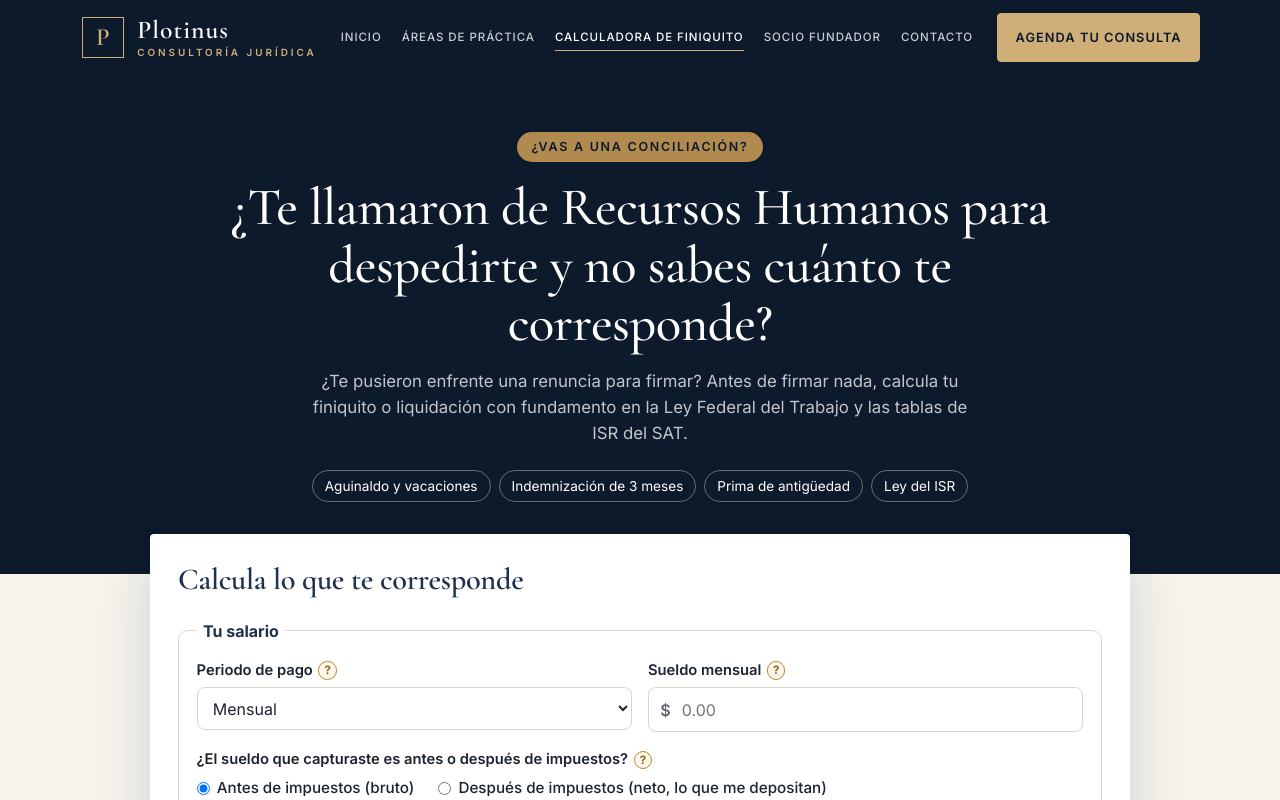
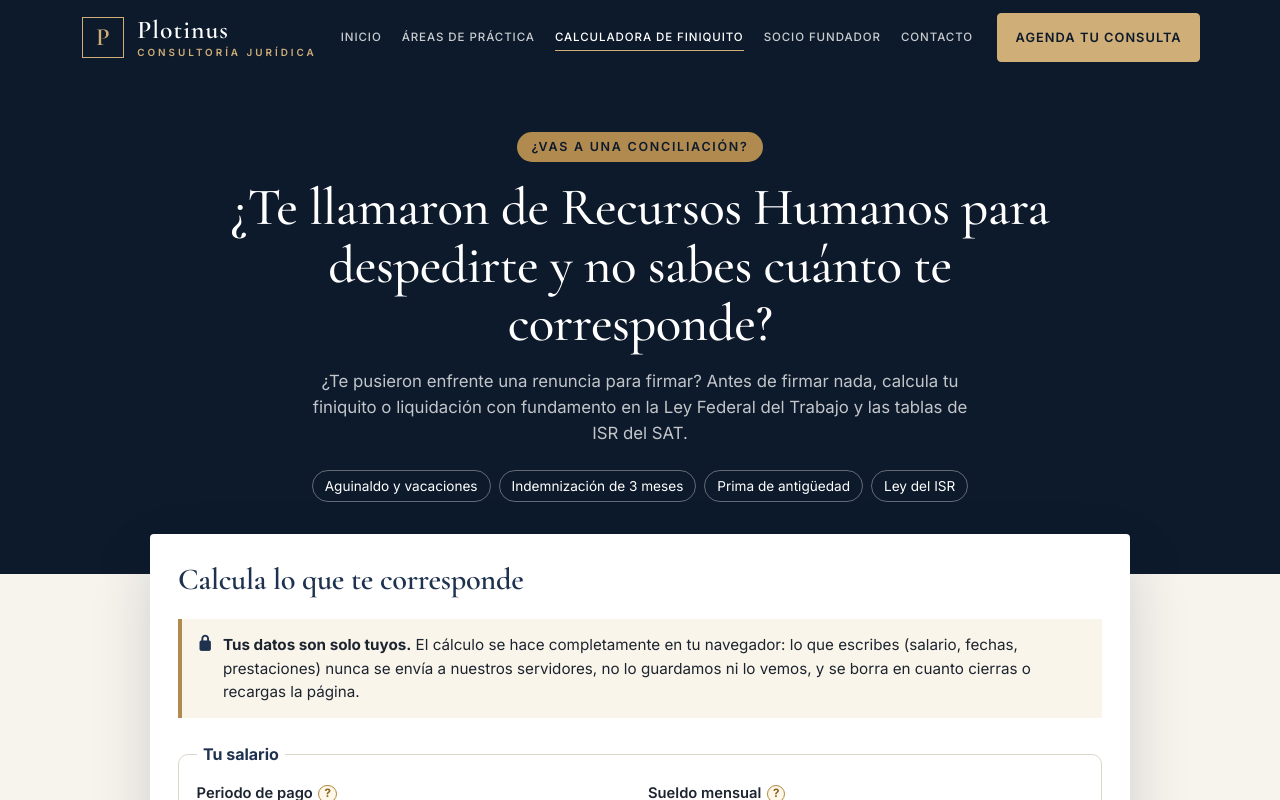
Before and after one commit to azteccoding/despacho-juridico-jorge, a Next.js app: page /calculadora-finiquito in a window 1280 px wide. Shown: the top 800 px of the page. Built offline with nearby package versions, Linux system fonts and the light colour scheme.

Commit message:
cookies alert

```diff
--- a/src/app/calculadora-finiquito/Calculadora.jsx
+++ b/src/app/calculadora-finiquito/Calculadora.jsx
@@ -139,6 +139,16 @@ export default function Calculadora() {
       <h2 id="titulo-calc" className={styles.seccionTitulo}>
         Calcula lo que te corresponde
       </h2>
+
+      <p className={styles.privacidad}>
+        <i className="fa-solid fa-lock" aria-hidden="true" />
+        <span>
+          <strong>Tus datos son solo tuyos.</strong> El cálculo se hace
+          completamente en tu navegador: lo que escribes (salario, fechas,
+          prestaciones) nunca se envía a nuestros servidores, no lo guardamos
+          ni lo vemos, y se borra en cuanto cierras o recargas la página.
+        </span>
+      </p>
 
       <form
         className={styles.formulario}
--- a/src/app/calculadora-finiquito/calculadora.module.css
+++ b/src/app/calculadora-finiquito/calculadora.module.css
@@ -82,6 +82,23 @@
 .seccionTitulo {
   margin: 0 0 1.25rem;
   font-size: 1.9rem;
+  color: var(--azul);
+}
+
+.privacidad {
+  display: flex;
+  gap: 0.75rem;
+  align-items: flex-start;
+  margin: 0 0 1.5rem;
+  padding: 0.9rem 1.1rem;
+  border-left: 4px solid var(--dorado);
+  background: var(--dorado-claro);
+  font-size: 0.95rem;
+  line-height: 1.55;
+}
+
+.privacidad i {
+  margin-top: 0.2rem;
   color: var(--azul);
 }
 
--- a/src/components/Footer.jsx
+++ b/src/components/Footer.jsx
@@ -103,7 +103,8 @@ export default function Footer() {
           </span>
           <span>
             La información de este sitio es orientativa y no sustituye una asesoría
-            jurídica personalizada.
+            jurídica personalizada. Este sitio no recaba datos personales: no
+            tiene formularios, cookies propias ni herramientas de analítica.
           </span>
         </div>
       </div>
--- a/src/constants/constants.js
+++ b/src/constants/constants.js
@@ -9,7 +9,7 @@ export const ESLOGAN = "Defendemos tu trabajo, tu familia y tu patrimonio.";
 export const DESCRIPCION_GENERAL =
   "Despacho especializado en derecho laboral, derecho familiar, amparo y derecho civil y mercantil. Acompañamos a personas y familias con estrategia, rigor técnico y trato cercano.";
 // Dominio público del sitio: se usa en metadataBase, sitemap y robots.
-export const SITIO_URL = "https://cjplotinus.com"; // TODO: confirmar dominio definitivo
+export const SITIO_URL = "https://plotinus.com.mx"; // plotinus.mx debe redirigir aquí
 
 export const SEO_DESCRIPCION_DESPACHO =
   "Consultoría Jurídica Plotinus: abogados especialistas en derecho laboral, familiar, amparo, civil y mercantil. Agenda tu consulta.";
```
